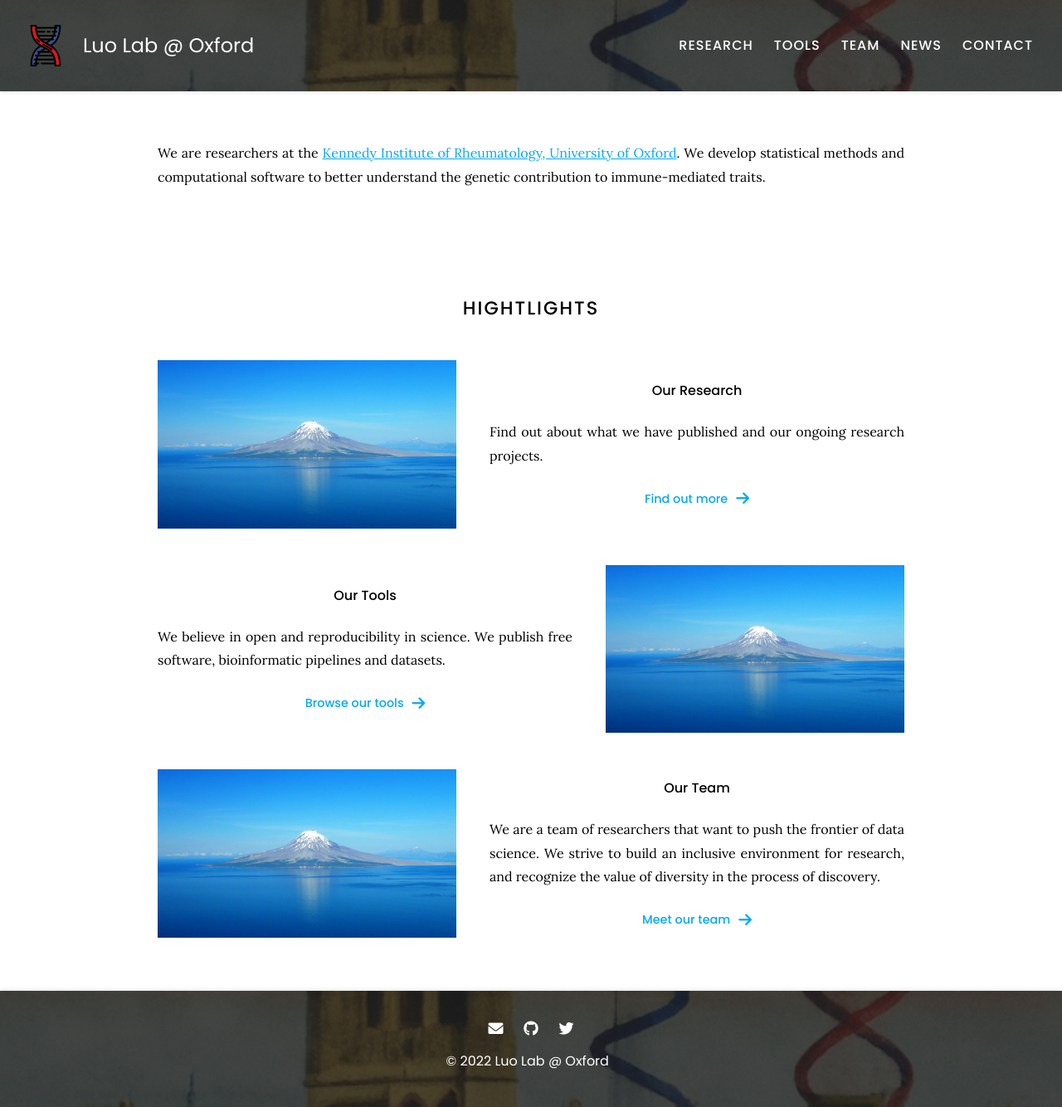
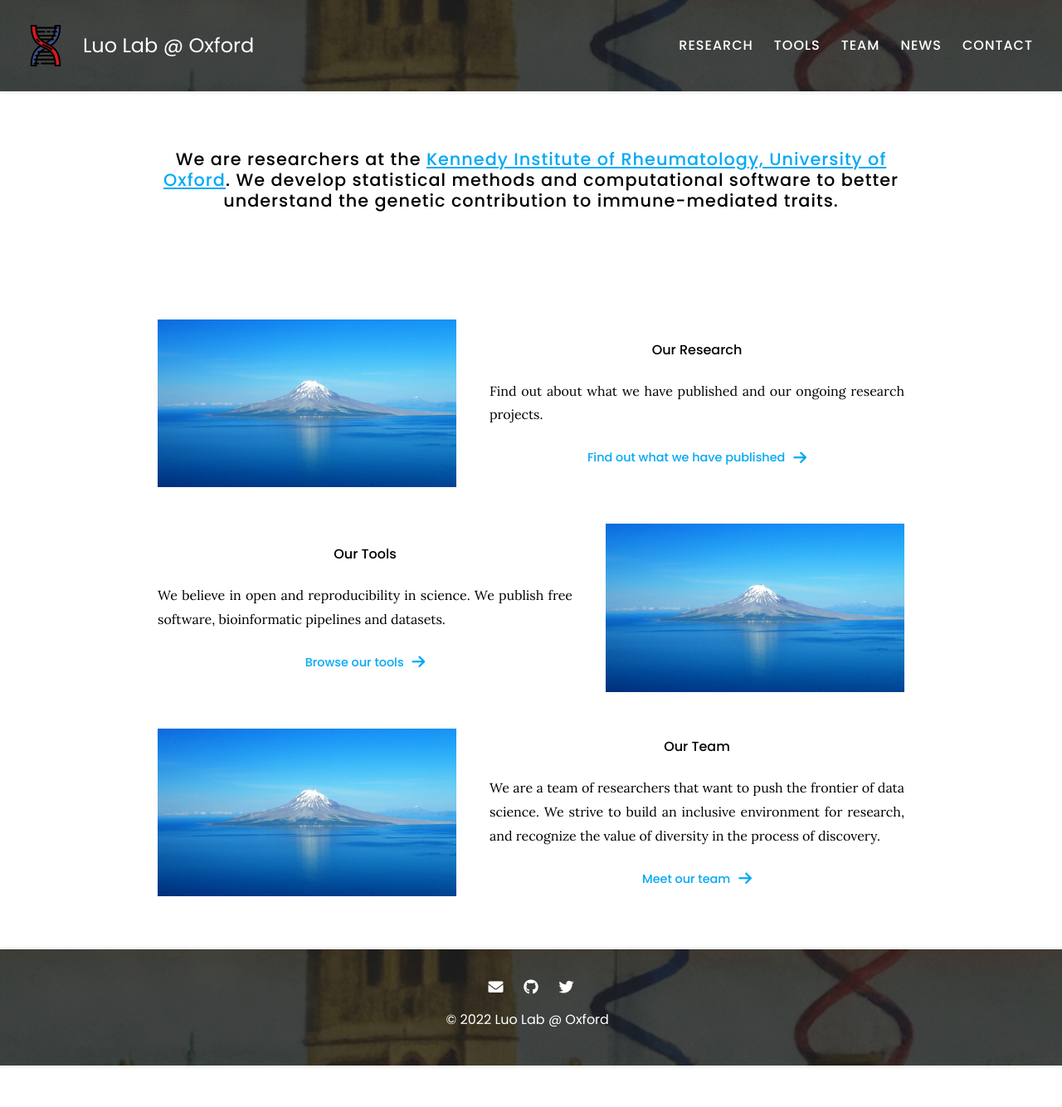
Before and after one commit to yang-luo-lab/yang-luo-lab.github.io, a Jekyll site: the page built from index.md, in a window 1280 px wide. Shown: the whole page at 83% size. Built offline with Jekyll 4.4.1, drawn with Linux system fonts in a browser that asks for light colours; after the commit the page ends 1284 px from its top, so only the background shows below that.

Commit message:
remove section title

```diff
--- a/index.md
+++ b/index.md
@@ -2,24 +2,20 @@
 title: Home
 ---
 
-We are researchers at the [Kennedy Institute of Rheumatology, University of Oxford](https://www.kennedy.ox.ac.uk/). We develop statistical methods and computational software to better understand the genetic contribution to immune-mediated traits.
+## We are researchers at the [Kennedy Institute of Rheumatology, University of Oxford](https://www.kennedy.ox.ac.uk/). We develop statistical methods and computational software to better understand the genetic contribution to immune-mediated traits.
 
 
 {% include section.html full=true %}
-
 <!-- {% include banner.html image="images/Oxford_DNA.jpg" %} -->
-
 {% include section.html %}
-
-# Hightlights
-
+<!-- # Hightlights -->
 {% capture text %}
 Find out about what we have published and our ongoing research projects.
 
 {%
   include link.html
   link="research"
-  text="Find out more"
+  text="Find out what we have published"
   icon="fas fa-arrow-right"
   flip=true
 %}
```
